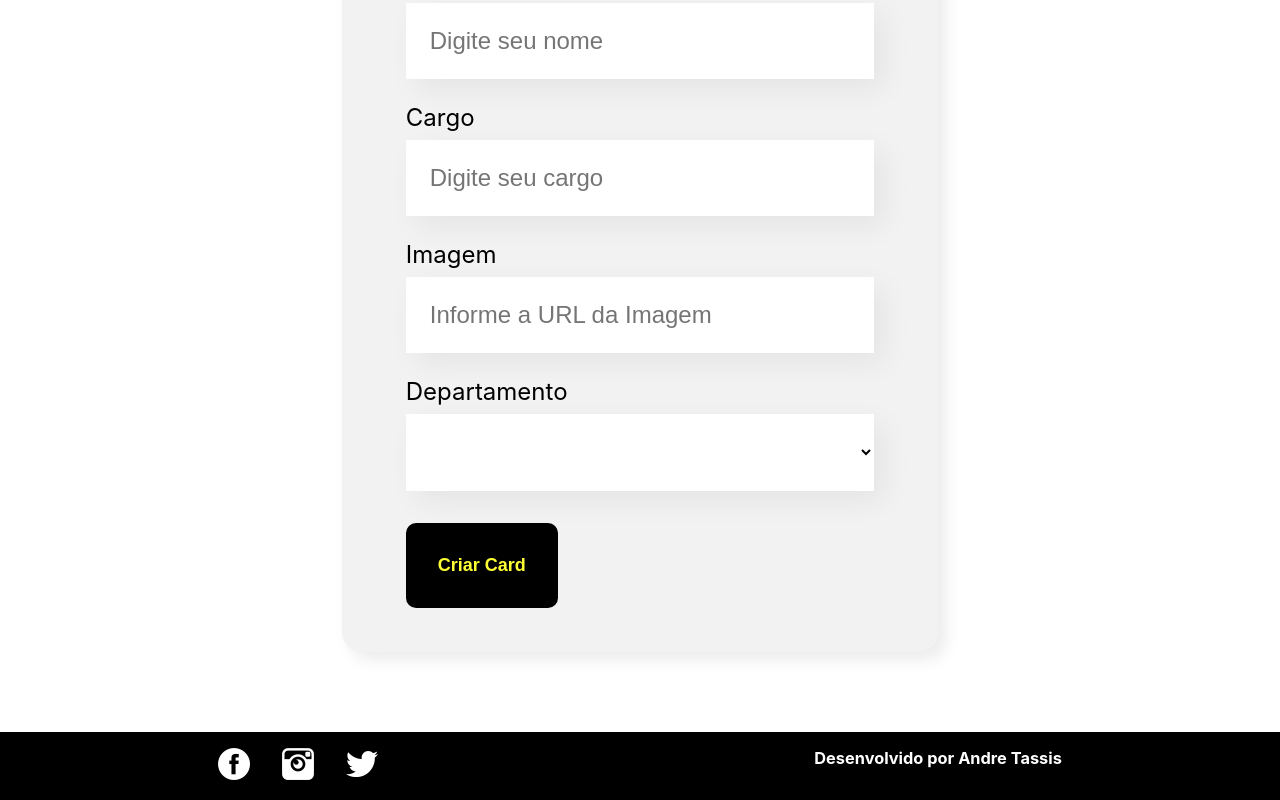
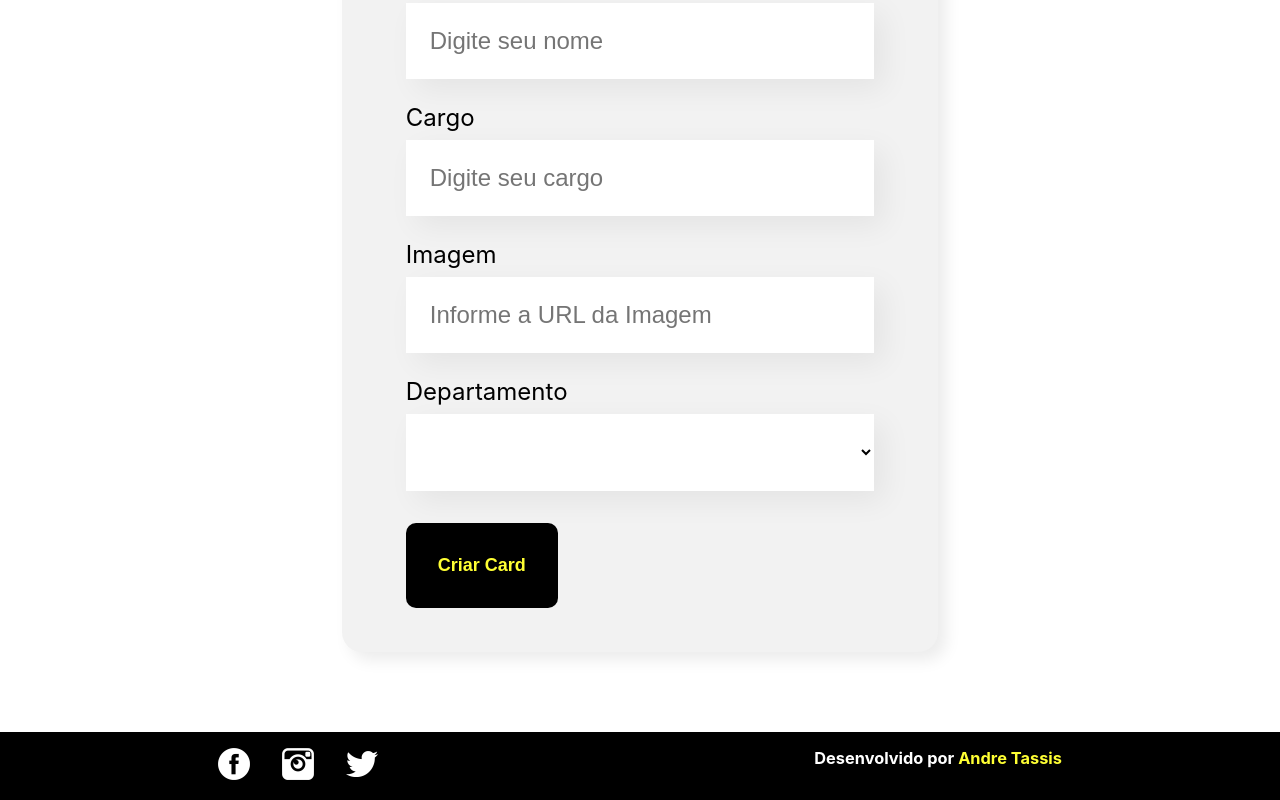
Before and after one commit to andretassis/peoplefirst, a React (Create React App) app: page / in a window 1280 px wide. Shown: the part 514-1314 px from the top of the page. Built offline with nearby package versions, Linux system fonts and the light colour scheme.

Commit message:
Colocado links de redirecionamento no nome e na logo do instagram; Acerto de CSS

```diff
--- a/public/index.html
+++ b/public/index.html
@@ -1,14 +1,12 @@
 <!DOCTYPE html>
-<html lang="en">
+<html lang="pt-br">
+
 <head>
   <meta charset="utf-8" />
   <link rel="icon" href="%PUBLIC_URL%/favicon.ico" />
   <meta name="viewport" content="width=device-width, initial-scale=1" />
   <meta name="theme-color" content="#000000" />
-    <meta
-      name="description"
-      content="Web site created using create-react-app"
-    />
+  <meta name="description" content="Web site created using create-react-app" />
   <link rel="apple-touch-icon" href="%PUBLIC_URL%/logo192.png" />
   <!--
       manifest.json provides metadata used when your web app is installed on a
@@ -24,8 +22,9 @@
       work correctly both with client-side routing and a non-root public URL.
       Learn how to configure a non-root public URL by running `npm run build`.
     -->
-    <title>React App</title>
+  <title>PeopleFirst - Página Inicial</title>
 </head>
+
 <body>
   <noscript>You need to enable JavaScript to run this app.</noscript>
   <div id="root"></div>
@@ -40,4 +39,5 @@
       To create a production bundle, use `npm run build` or `yarn build`.
     -->
 </body>
+
 </html>
--- a/src/componentes/Rodape/Rodape.css
+++ b/src/componentes/Rodape/Rodape.css
@@ -15,3 +15,8 @@
     padding: 16px 0;
     gap: 32px;
 }
+
+.rodape a {
+    text-decoration: none;
+    color: #FFFF33;
+}
--- a/src/componentes/Rodape/Rodape.js
+++ b/src/componentes/Rodape/Rodape.js
@@ -5,17 +5,23 @@ const Rodape = () => {
         <footer className="rodape">
             <div className="logos">
                 <div>
-                    <img src="/imagens/fb.png" alt="facebook" />
+                    <a href="#">
+                        <img src="/imagens/fb.png" alt="facebook" />
+                    </a>
                 </div>
                 <div>
-                    <img src="/imagens/ig.png" alt="instagram" />
+                    <a href="https://www.instagram.com/andretassis">
+                        <img src="/imagens/ig.png" alt="instagram" />
+                    </a>
                 </div>
                 <div>
-                    <img src="/imagens/tw.png" alt="twitter" />
+                    <a href="#">
+                        <img src="/imagens/tw.png" alt="twitter" />
+                    </a>
                 </div>
             </div>
             <div className="escrita">
-                <h3>Desenvolvido por Andre Tassis</h3>
+                <h3>Desenvolvido por <a href="https://www.linkedin.com/in/andretassis">Andre Tassis</a></h3>
             </div>
         </footer>
     )
```
Lines whose indentation alone changed are shown as unchanged.
